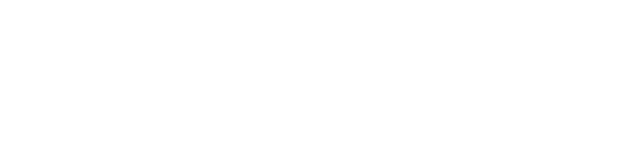
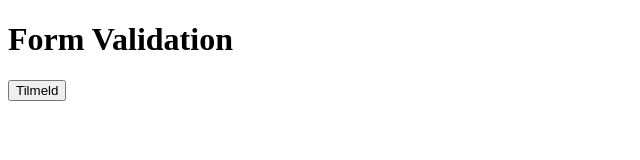
Before and after one commit to clentdavecomendador-pixel/Form-Validation, a plain HTML site: page index.html in a window 1280 px wide. Shown: the whole page, without its empty margins (0-640 px from the left). Drawn offline with Linux system fonts and the light colour scheme.

Commit message:
Added a main and within that main i have h1 as a title and a button

```diff
--- a/index.html
+++ b/index.html
@@ -3,11 +3,14 @@
 <head>
     <meta charset="UTF-8">
     <meta name="viewport" content="width=device-width, initial-scale=1.0">
-    <title>Document</title>
+    <title>Form Validation</title>
     <link rel="stylesheet" href="/Assets/css/main.css">
     <script src="/Assets/script/main.js" defer></script>
 </head>
 <body>
-
+    <main>
+        <h1>Form Validation</h1>
+        <button>Tilmeld</button>
+    </main>
 </body>
 </html>
```
